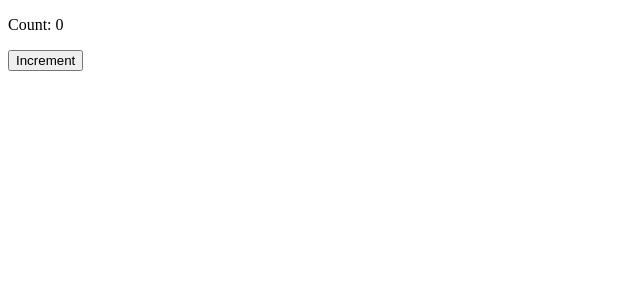
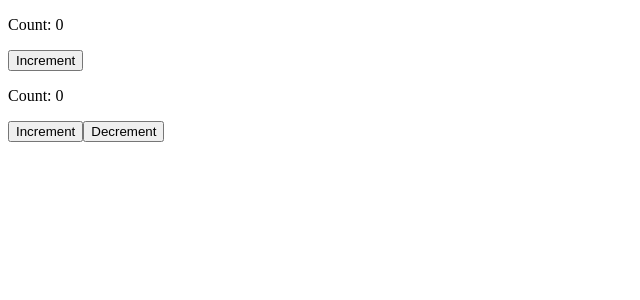
Before and after one commit to 12nagrajhm/React-Js-Handon, a React (Vite) app in the folder my-react-app/: page / in a window 1280 px wide. Shown: the top 300 px of the page, without its empty margins (0-640 px from the left). Built offline with nearby package versions, Linux system fonts and the light colour scheme.

Commit message:
Second Commit

```diff
--- a/my-react-app/src/App.jsx
+++ b/my-react-app/src/App.jsx
@@ -1,11 +1,13 @@
-import Increment from "./components/Increment"
+import IncDec from "./components/IncDec";
+import Increment from "./components/Increment";
 
-const App=()=>{
-  return<div>
-    <Increment/>
-  </div>
-}
-
-
+const App = () => {
+  return (
+    <div>
+      <Increment />
+      <IncDec />
+    </div>
+  );
+};
 
 export default App;
--- /dev/null
+++ b/my-react-app/src/components/IncDec.jsx
@@ -0,0 +1,23 @@
+import { useState } from "react";
+
+function IncDec() {
+  const [count, setCount] = useState(0);
+
+  const increment = () => {
+    setCount(prevCount => prevCount + 1);
+  };
+
+  const decrement = () => {
+    setCount(prevCount => prevCount - 1);
+  };
+
+  return (
+    <div>
+      <p>Count: {count}</p>
+      <button onClick={increment}>Increment</button>
+      <button onClick={decrement}>Decrement</button>
+    </div>
+  );
+}
+
+export default IncDec;
```
